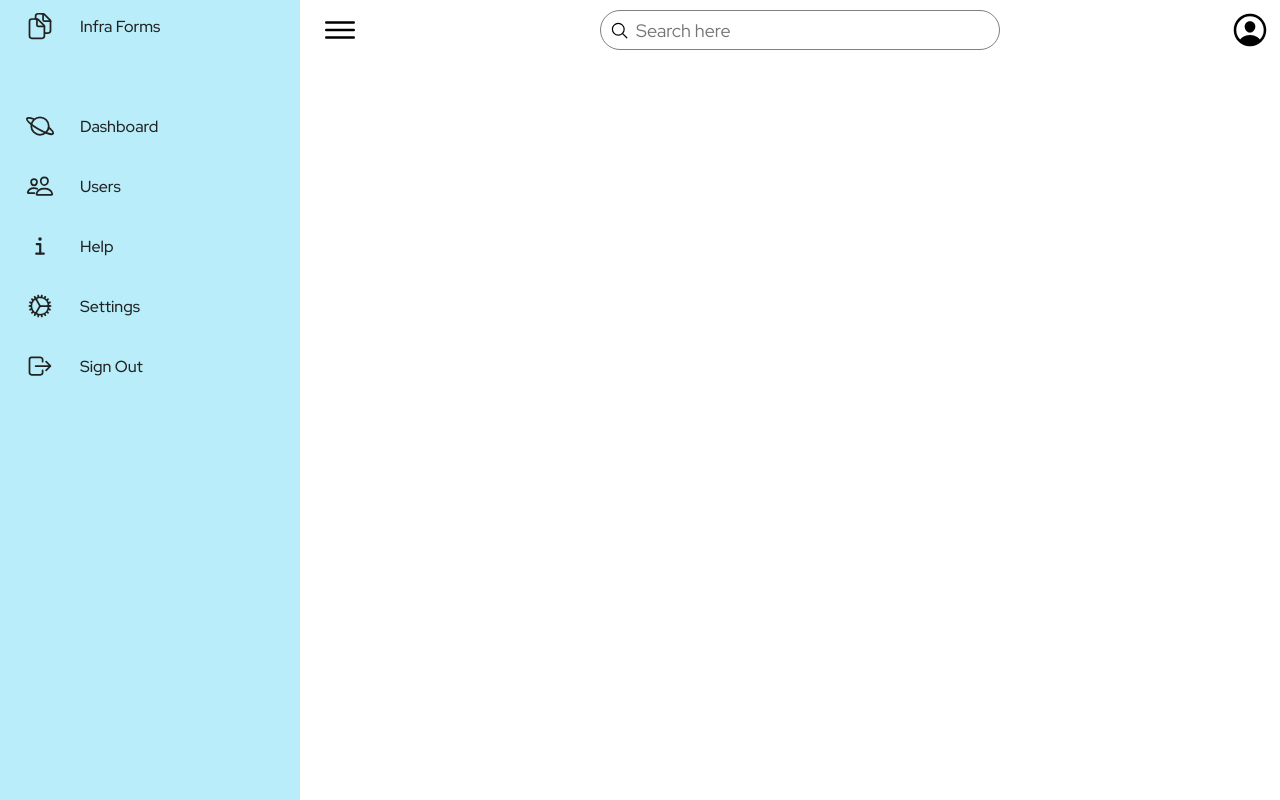
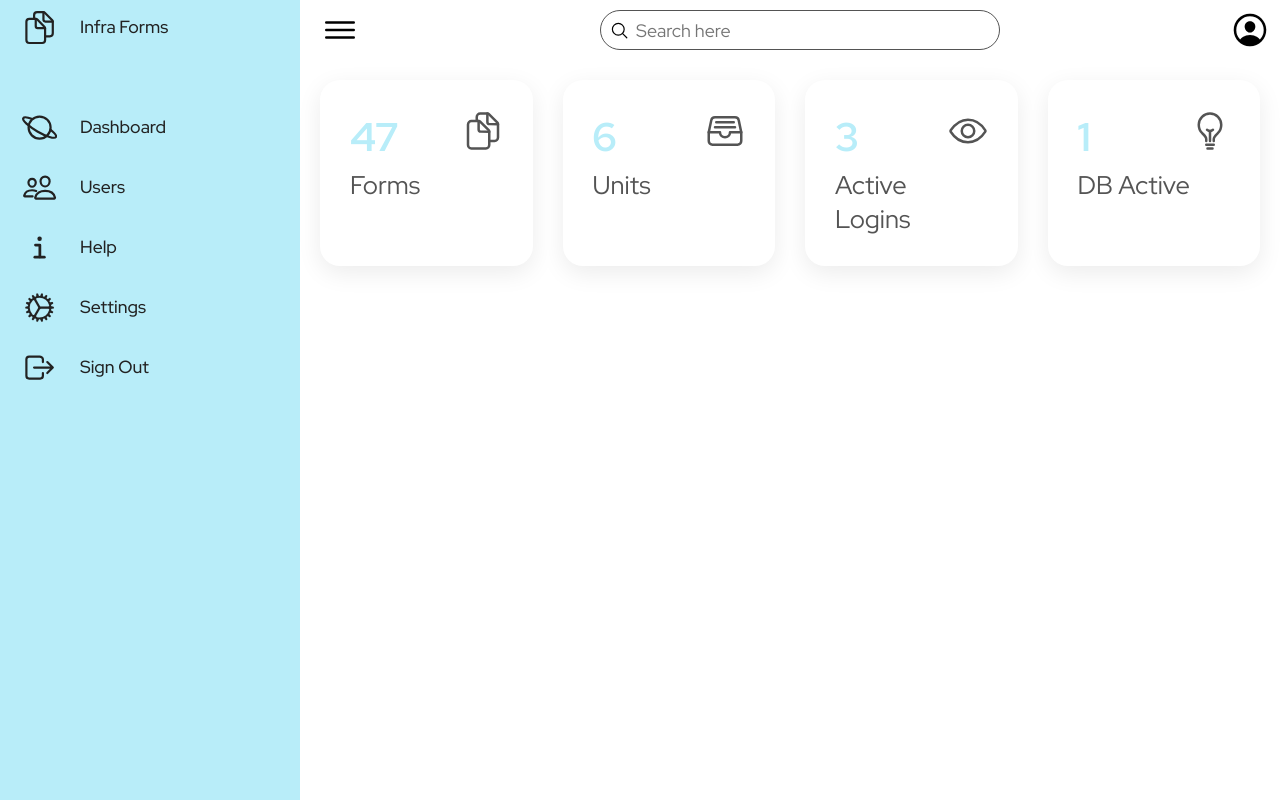
Before and after one commit to Lab-Brat/flask_masque, a Flask app: page / in a window 1280 px wide. Run offline with Flask 2, Linux system fonts and the light colour scheme; the visitor is signed in with stand-in values (Sample User, id 1); data that the repository does not hold is empty.

Commit message:
add cards to index

```diff
--- a/static/css/main.css
+++ b/static/css/main.css
@@ -11,7 +11,7 @@
     --black: #222;
     --blue: rgb(184, 237, 249);
     --gray: rgb(216, 216, 216);
-    --dark-gray: gray;
+    --dark-gray: rgb(84, 84, 84);
     --white: white;
 }
 
@@ -69,6 +69,7 @@ body {
     text-decoration: none;
     color: var(--black);
     font-weight: 500;
+    font-size: 1.1em;
 }
 
 .navigation ul li:hover a {
@@ -80,12 +81,12 @@ body {
     display: block;
     min-width: 60px;
     height: 60px;
-    line-height: 70px;
+    line-height: 77px;
     text-align: center;
 }
 
 .navigation ul li a ion-icon {
-    font-size: 1.75em;
+    font-size: 2.0em;
 }
 
 .navigation ul li a .title {
@@ -185,6 +186,52 @@ body {
     cursor: pointer;
 }
 
+.cardBox {
+    position: relative;
+    width: 100%;
+    padding: 20px;
+    display: grid;
+    grid-template-columns: repeat(4,1fr);
+    grid-gap: 30px;
+}
+
+.cardBox .card {
+    position: relative;
+    background: var(--white);
+    padding: 30px;
+    border-radius: 20px;
+    display: flex;
+    justify-content: space-between;
+    cursor: pointer;
+    box-shadow: 0 7px 25px rgba(0,0,0,0.08);
+}
+
+.cardBox .card .numbers {
+    position: relative;
+    font-weight: 700;
+    font-size: 2.5em;
+    color: var(--blue);
+}
+
+.cardBox .card .cardName {
+    color: var(--dark-gray);
+    font-size: 1.6em;
+    margin-top: 5px;
+}
+
+.cardBox .card .iconBox {
+    font-size: 2.5em;
+    color: var(--dark-gray);
+}
+
+.cardBox .card:hover {
+    background: var(--dark-gray);
+}
+
+.cardBox .card:hover .cardName,
+.cardBox .card:hover .iconBox {
+    color: var(--white);
+}
 
 /* general */
 .content {
--- a/templates/base.html
+++ b/templates/base.html
@@ -75,6 +75,9 @@
                 <ion-icon name="person-circle-outline"></ion-icon>
             </div>
         </div>
+
+        {% block body %}{% endblock %}
+
     </div>
 
     <script>
@@ -110,7 +113,7 @@
         <li style="float: right;"><a href="/unit_new">Add Unit</a></ri>
         <li style="float: right;"><a href="/form">Add Host</a></ri>
     </ul> -->
-    {% block body %}{% endblock %}
+
 </body>
 <br/><br/><br/><br/>
 </html>
--- a/templates/index.html
+++ b/templates/index.html
@@ -5,5 +5,47 @@
 {% endblock %}
 
 {% block body %}
+<!-- cards -->
+<div class="cardBox">
+    <div class="card">
+        <div>
+            <div class="numbers">47</div>
+            <div class="cardName">Forms</div>
+        </div>
+        <div class="iconBox">
+            <ion-icon name="documents-outline"></ion-icon>
+        </div>
+    </div>
+
+    <div class="card">
+        <div>
+            <div class="numbers">6</div>
+            <div class="cardName">Units</div>
+        </div>
+        <div class="iconBox">
+            <ion-icon name="file-tray-full-outline"></ion-icon>
+        </div>
+    </div>
+
+    <div class="card">
+        <div>
+            <div class="numbers">3</div>
+            <div class="cardName">Active Logins</div>
+        </div>
+        <div class="iconBox">
+            <ion-icon name="eye-outline"></ion-icon>
+        </div>
+    </div>
+
+    <div class="card">
+        <div>
+            <div class="numbers">1</div>
+            <div class="cardName">DB Active</div>
+        </div>
+        <div class="iconBox">
+            <ion-icon name="bulb-outline"></ion-icon>
+        </div>
+    </div>
+</div>
 
 {% endblock %}
```
